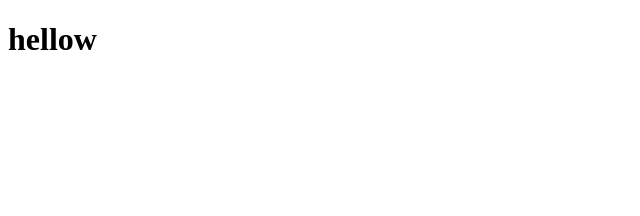
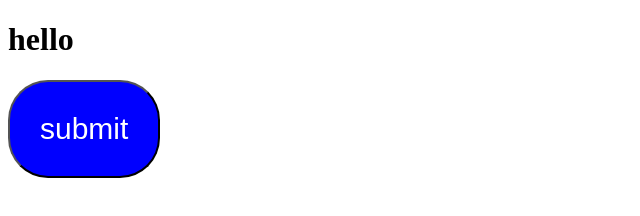
Before and after one commit to AmbreenSaqib/gitpractice, a plain HTML site: page index.html in a window 1280 px wide. Shown: the whole page, without its empty margins (0-640 px from the left). Drawn offline with Linux system fonts and the light colour scheme.

Commit message:
ihave added button

```diff
--- a/index.html
+++ b/index.html
@@ -4,9 +4,24 @@
     <meta charset="UTF-8">
     <meta name="viewport" content="width=device-width, initial-scale=1.0">
     <title>Document</title>
+    <link rel="stylesheet" href="style.css">
+
 
 </head>
+<style>
+
+    .btn{
+        padding: 30px;
+        color:white;
+        border-radius: 40px;
+        font-size: 30px;
+        background-color: blue;
+    }
+</style>
 <body>
-<h1>hellow</h1>
+<h1>hello</h1>
+<button class="btn">submit
+
+</button>
 </body>
 </html>
```
Also changed, not shown: style.css (added).
